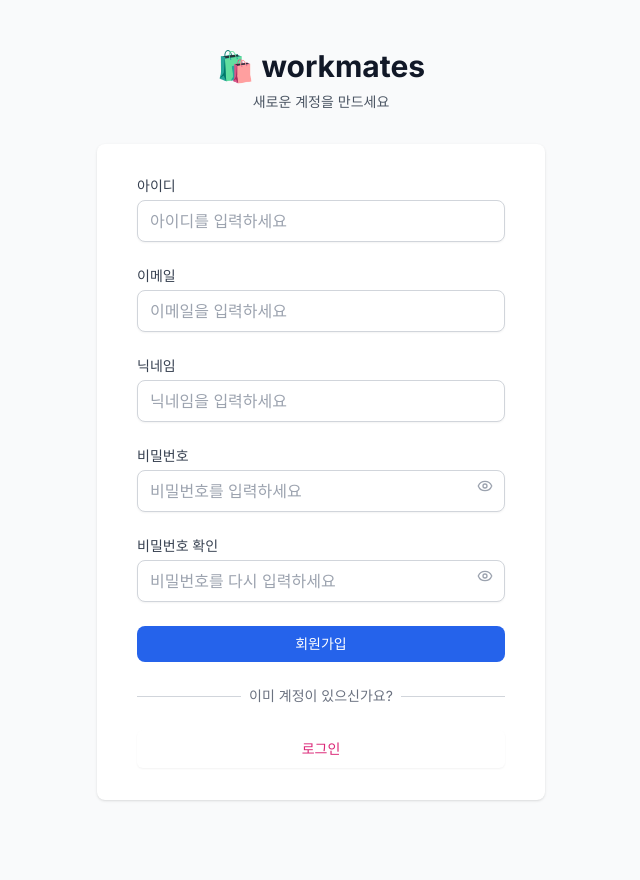
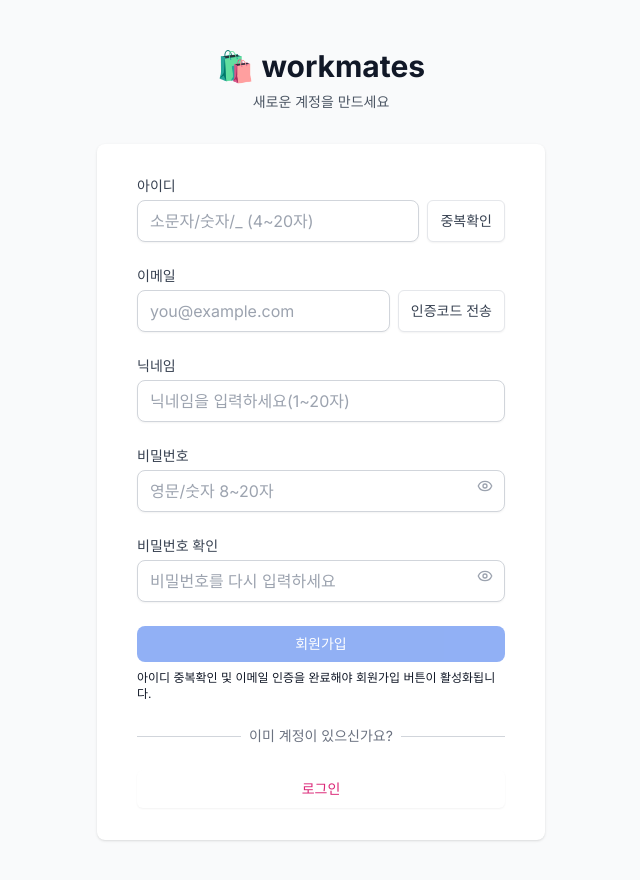
Before and after one commit to Gabia2nd-Overflow/Workmates, a React (Vite) app in the folder source/frontend/: page /signup in a window 1280 px wide. Shown: the top 880 px of the page, without its empty margins (319-959 px from the left). Before the commit the page ends 848 px from the top, so only its background shows below. Built offline with nearby package versions, Linux system fonts and the light colour scheme.

Commit message:
회원가입 인증체크
1122

```diff
--- a/source/frontend/src/pages/SignUp.css
+++ b/source/frontend/src/pages/SignUp.css
@@ -1,84 +1,36 @@
-.page.page--signup {
-  /* 기존: min-h-screen bg-gray-50 flex flex-col justify-center py-12 sm:px-6 lg:px-8 */
-  @apply min-h-screen bg-gray-50 flex flex-col justify-center py-12 sm:px-6 lg:px-8;
+.page.page--signup { @apply min-h-screen bg-gray-50 flex flex-col justify-center py-12 sm:px-6 lg:px-8; }
+
+.signup__container { @apply sm:mx-auto sm:w-full sm:max-w-md; }
+.signup__container--spaced { @apply mt-8; }
+.signup__brand { @apply text-3xl font-bold text-gray-900 text-center; }
+.signup__subtitle { @apply mt-2 text-sm text-gray-600; }
+
+.signup__card { @apply bg-white shadow sm:rounded-lg py-8 px-4 sm:px-10; }
+.signup__form { @apply space-y-6; }
+
+/* ✅ (A) 가로 배치: 입력창 + 옆 버튼 */
+.signup__row { @apply flex items-end gap-2; }           /* items-end: 라벨이 위에 있어도 두 요소의 바닥선 맞춤 */
+.signup__input-grow { @apply flex-1; }                  /* Input이 가로를 먹고 */
+.signup__sidebtn {                                      /* 옆 버튼 높이를 입력창에 맞춰줌 */
+  @apply px-3 py-2 border rounded-md text-sm shadow-sm
+         text-gray-700 bg-white hover:bg-gray-50
+         focus:outline-none focus:ring-2 focus:ring-offset-2 focus:ring-pink-500;
+  height: 42px; /* ← Input 컴포넌트 높이에 맞춰 조절(보통 40~44px). 필요 시 40px로 바꿔도 OK */
 }
 
-/* 상단 타이틀 컨테이너 (폭/중앙정렬) */
-.signup__container {
-  /* 기존: sm:mx-auto sm:w-full sm:max-w-md */
-  @apply sm:mx-auto sm:w-full sm:max-w-md;
-}
+/* ✅ (B) 비밀번호 행만 absolute 토글 유지 */
+.signup__field-box { @apply relative; }
+.signup__toggle { @apply absolute right-3 top-8 text-gray-400 hover:text-gray-600; }
 
-/* 아래쪽 카드 래퍼는 위쪽 여백만 추가 */
-.signup__container--spaced {
-  @apply mt-8;
-}
-
-.signup__brand {
-  /* 기존: text-3xl font-bold text-gray-900 text-center */
-  @apply text-3xl font-bold text-gray-900 text-center;
-}
-
-.signup__subtitle {
-  /* 기존: mt-2 text-sm text-gray-600 */
-  @apply mt-2 text-sm text-gray-600;
-}
-
-/* 카드(전역 card 안 쓰고 독립 적용) */
-.signup__card {
-  /* 기존: card + py-8 px-4 sm:px-10 */
-  @apply bg-white shadow sm:rounded-lg py-8 px-4 sm:px-10;
-}
-
-/* 폼 수직 간격 */
-.signup__form {
-  /* 기존: space-y-6 */
-  @apply space-y-6;
-}
-
-/* 입력 필드(비번/확인)에서 아이콘/토글 절대배치 기준 */
-.signup__field-box {
-  /* 기존: relative */
-  @apply relative;
-}
-
-/* 비밀번호 보이기 토글 버튼 */
-.signup__toggle {
-  /* 기존: absolute right-3 top-8 text-gray-400 hover:text-gray-600 */
-  @apply absolute right-3 top-8 text-gray-400 hover:text-gray-600;
-}
-
-/* 구분선 영역 */
-.signup__hr {
-  @apply mt-6;
-}
-.signup__hr-box {
-  @apply relative;
-}
-.signup__hr-rail {
-  /* 기존: absolute inset-0 flex items-center */
-  @apply absolute inset-0 flex items-center;
-}
-.signup__hr-line {
-  /* 기존: w-full border-t border-gray-300 */
-  @apply w-full border-t border-gray-300;
-}
-.signup__hr-label {
-  /* 기존: relative flex justify-center text-sm */
-  @apply relative flex justify-center text-sm;
-}
-.signup__hr-chip {
-  /* 기존: px-2 bg-white text-gray-500 */
-  @apply px-2 bg-white text-gray-500;
-}
-
-/* 하단 링크 영역 */
-.signup__actions {
-  /* 기존: mt-6 */
-  @apply mt-6;
-}
+/* 구분선/하단 영역 동일 */
+.signup__hr { @apply mt-6; }
+.signup__hr-box { @apply relative; }
+.signup__hr-rail { @apply absolute inset-0 flex items-center; }
+.signup__hr-line { @apply w-full border-t border-gray-300; }
+.signup__hr-label { @apply relative flex justify-center text-sm; }
+.signup__hr-chip { @apply px-2 bg-white text-gray-500; }
+.signup__actions { @apply mt-6; }
 .signup__alt-link {
-  /* 기존 긴 Tailwind 묶음 그대로 흡수 */
   @apply w-full flex justify-center py-2 px-4 border border-transparent rounded-md shadow-sm
          text-sm font-medium text-pink-600 bg-white hover:bg-gray-50
          focus:outline-none focus:ring-2 focus:ring-offset-2 focus:ring-pink-500;
--- a/source/frontend/src/pages/SignUp.jsx
+++ b/source/frontend/src/pages/SignUp.jsx
@@ -1,128 +1,330 @@
-import { useState } from "react";
+// src/pages/SignUp.jsx
+import { useEffect, useRef, useState } from "react";
 import { useNavigate, Link } from "react-router-dom";
-import { useForm } from "react-hook-form"; //검증관리, 폼관리
+import { useForm } from "react-hook-form";
 import { Eye, EyeOff, Lock, User, Mail, UserCheck } from "lucide-react";
 import { authAPI } from "../services/api";
 import Button from "../Components/Button";
 import Input from "../Components/Input";
-import toast from "react-hot-toast"; //알림
+import toast from "react-hot-toast";
 import "./SignUp.css";
 
-const SignUp = () => {
+// ===== 정규식 (백엔드 규칙과 맞추기) =====
+const ID_REGEX = /^[a-z0-9_]{4,20}$/;            // 소문자/숫자/_ 4~20
+const PW_REGEX = /^[A-Za-z0-9]{8,20}$/;           // 영문/숫자 8~20
+const NICK_REGEX = /^[가-힣A-Za-z0-9]{1,20}$/;    // 1~20
+const EMAIL_REGEX = /^[A-Z0-9._%+-]+@[A-Z0-9.-]+\.[A-Z]{2,}$/i;
+
+export default function SignUp() {
   const navigate = useNavigate();
+
+  // (A) 비밀번호 토글
   const [showPassword, setShowPassword] = useState(false);
   const [showConfirmPassword, setShowConfirmPassword] = useState(false);
+
+  // (B) 서버 요청 로딩
   const [loading, setLoading] = useState(false);
 
+  // (C) 상태머신
+  // idState: idle | checking | ok | dup | invalid
+  const [idState, setIdState] = useState("idle");
+  // emailState: idle | sending | sent | confirming | confirmed
+  const [emailState, setEmailState] = useState("idle");
+
+  // (D) 이메일 재전송 쿨다운
+  const [cooldown, setCooldown] = useState(0);
+  const timerRef = useRef(null);
+
+  // react-hook-form
   const {
-    register, //입력 필드 폼에 등록
-    handleSubmit, //제출 관리
-    watch, //실시간 감지
-    formState: { errors }, //검증 객체
+    register,
+    handleSubmit,
+    watch,
+    setError,
+    clearErrors,
+    formState: { errors },
   } = useForm();
 
-  const password = watch("password"); //비번 확인
+  // 폼 값
+  const id = watch("id");
+  const email = watch("email");
+  const password = watch("password");
+  const confirmPassword = watch("confirmPassword");
+  const nickname = watch("nickname");
 
-  //폼 제출 핸들러
+  // 제출 가능 조건
+  const canSubmit =
+    idState === "ok" &&
+    emailState === "confirmed" &&
+    ID_REGEX.test(id || "") &&
+    EMAIL_REGEX.test(email || "") &&
+    PW_REGEX.test(password || "") &&
+    password === confirmPassword &&
+    NICK_REGEX.test(nickname || "");
+
+  // ─── 아이디 입력 변화 → 상태 재설정 ───
+  useEffect(() => {
+    if (!id) return setIdState("idle");
+    if (!ID_REGEX.test(id)) return setIdState("invalid");
+    setIdState("idle");
+  }, [id]);
+
+  // ─── 아이디 중복확인 ───
+  const handleCheckId = async () => {
+    if (!ID_REGEX.test(id || "")) {
+      setIdState("invalid");
+      setError("id", { message: "소문자/숫자/_ 4~20자로 입력하세요." });
+      return;
+    }
+    clearErrors("id");
+    try {
+      setIdState("checking");
+      const res = await authAPI.checkId(id);
+      if (res?.isOk) {
+        setIdState("ok");
+        toast.success("사용 가능한 아이디입니다.");
+      } else {
+        setIdState("dup");
+        setError("id", { message: "이미 사용 중인 아이디입니다." });
+      }
+    } catch (e) {
+      setIdState("idle");
+      toast.error(e?.response?.data?.message || "중복확인 중 오류가 발생했습니다.");
+      console.error(e);
+    }
+  };
+
+  // ─── 이메일 인증코드 전송 ───
+  const handleSendEmail = async () => {
+    if (!EMAIL_REGEX.test(email || "")) {
+      setError("email", { message: "올바른 이메일 형식을 입력하세요." });
+      return;
+    }
+    clearErrors("email");
+    if (cooldown > 0) return;
+
+    try {
+      setEmailState("sending");
+      const res = await authAPI.verifyEmail(email);
+      if (res?.isCodeSent) {
+        setEmailState("sent");
+        toast.success("인증코드를 전송했습니다. 메일함을 확인하세요.");
+
+        // 60초 쿨다운
+        setCooldown(60);
+        timerRef.current = setInterval(() => {
+          setCooldown((sec) => {
+            if (sec <= 1) {
+              clearInterval(timerRef.current);
+              return 0;
+            }
+            return sec - 1;
+          });
+        }, 1000);
+      } else {
+        setEmailState("idle");
+        toast.error("인증코드 전송 실패");
+      }
+    } catch (e) {
+      setEmailState("idle");
+      toast.error(e?.response?.data?.message || "인증코드 전송 중 오류가 발생했습니다.");
+      console.error(e);
+    }
+  };
+
+  // ─── 이메일 코드 확인 ───
+  const [code, setCode] = useState("");
+  const handleConfirmEmail = async () => {
+    if (!code.trim()) {
+      toast.error("인증코드를 입력하세요.");
+      return;
+    }
+    try {
+      setEmailState("confirming");
+      const res = await authAPI.confirmEmail(email, code);
+      if (res?.isConfirmed) {
+        setEmailState("confirmed");
+        toast.success("이메일 인증이 완료되었습니다.");
+      } else {
+        setEmailState("sent");
+        toast.error("인증코드가 올바르지 않습니다.");
+      }
+    } catch (e) {
+      setEmailState("sent");
+      toast.error(e?.response?.data?.message || "인증 확인 중 오류가 발생했습니다.");
+      console.error(e);
+    }
+  };
+
+  // ─── 회원가입 제출 ───
   const onSubmit = async (data) => {
+    if (!canSubmit) {
+      toast.error("아이디 중복확인과 이메일 인증을 완료해주세요.");
+      return;
+    }
+    const payload = {
+      id: data.id,
+      email: data.email,
+      password: data.password,
+      nickname: data.nickname,
+    };
+
     try {
       setLoading(true);
-      await authAPI.signUp(data); //암호화후 회원가입
+      await authAPI.signUp(payload);
       toast.success("회원가입에 성공했습니다! 로그인해주세요.");
       navigate("/login");
     } catch (error) {
-      const message =
-        error.response?.data?.message || "회원가입에 실패했습니다.";
+      const message = error.response?.data?.message || "회원가입에 실패했습니다.";
       toast.error(message);
     } finally {
       setLoading(false);
     }
   };
 
+  // 타이머 정리
+  useEffect(() => () => timerRef.current && clearInterval(timerRef.current), []);
+
   return (
-    // 반응형 패딩
     <div className="page page--signup">
-      {/* 반응형 너비 */}
       <div className="signup__container">
         <div className="text-center">
-          {/* 반응형 텍스트 */}
-          <h2 onClick={() => navigate("/")}  className="signup__brand">🛍️ workmates</h2>
+          <h2 onClick={() => navigate("/")} className="signup__brand">🛍️ workmates</h2>
           <p className="signup__subtitle">새로운 계정을 만드세요</p>
         </div>
       </div>
-      {/* 반응형 간격 */}
+
       <div className="signup__container signup__container--spaced">
         <div className="signup__card">
           <form className="signup__form" onSubmit={handleSubmit(onSubmit)}>
+            {/* 아이디 + 중복확인 (가로 배치) */}
             <div>
+              <div className="signup__row">
+                <div className="signup__input-grow">
                   <Input
                     label="아이디"
                     type="text"
-                placeholder="아이디를 입력하세요"
+                    placeholder="소문자/숫자/_ (4~20자)"
                     {...register("id", {
-                  // ✅ username → id 로 변경
                       required: "아이디를 입력해주세요.",
-                  minLength: {
-                    value: 3,
-                    message: "아이디는 최소 3자 이상이어야 합니다.",
-                  },
-                  pattern: {
-                    value: /^[a-zA-Z0-9_]+$/,
-                    message:
-                      "아이디는 영문, 숫자, 언더스코어만 사용 가능합니다.",
-                  },
+                      pattern: { value: ID_REGEX, message: "소문자/숫자/_ 4~20자" },
                     })}
                     error={errors.id?.message}
                     icon={<User className="w-4 h-4" />}
                   />
                 </div>
+                <button
+                  type="button"
+                  className="signup__sidebtn"
+                  onClick={handleCheckId}
+                  disabled={!id || idState === "checking" || idState === "ok"}
+                  title="아이디 중복확인"
+                >
+                  {idState === "checking" ? "확인중..." : idState === "ok" ? "확인완료" : "중복확인"}
+                </button>
+              </div>
+              <p className="text-xs mt-1">
+                {idState === "invalid" && "형식이 올바르지 않습니다."}
+                {idState === "dup" && "이미 사용 중인 아이디입니다."}
+                {idState === "ok" && "사용 가능한 아이디입니다."}
+              </p>
+            </div>
 
+            {/* 이메일 + 인증코드 전송 (가로 배치) */}
             <div>
+              <div className="signup__row">
+                <div className="signup__input-grow">
                   <Input
                     label="이메일"
                     type="email"
-                placeholder="이메일을 입력하세요"
+                    placeholder="you@example.com"
                     {...register("email", {
                       required: "이메일을 입력해주세요.",
-                  pattern: {
-                    value: /^[A-Z0-9._%+-]+@[A-Z0-9.-]+\.[A-Z]{2,}$/i,
-                    message: "올바른 이메일 형식을 입력해주세요.",
+                      pattern: { value: EMAIL_REGEX, message: "올바른 이메일 형식" },
+                      onChange: () => {
+                        if (emailState !== "confirmed") setEmailState("idle");
                       },
                     })}
                     error={errors.email?.message}
                     icon={<Mail className="w-4 h-4" />}
                   />
                 </div>
+                <button
+                  type="button"
+                  className="signup__sidebtn"
+                  onClick={handleSendEmail}
+                  disabled={
+                    !EMAIL_REGEX.test(email || "") ||
+                    emailState === "sending" ||
+                    emailState === "confirmed" ||
+                    cooldown > 0
+                  }
+                  title="인증코드 전송"
+                >
+                  {emailState === "sending"
+                    ? "전송중..."
+                    : emailState === "confirmed"
+                    ? "인증완료"
+                    : cooldown > 0
+                    ? `재전송(${cooldown}s)`
+                    : "인증코드 전송"}
+                </button>
+              </div>
 
+              {/* 인증코드 + 코드확인 (가로 배치) */}
+              {(emailState === "sent" || emailState === "confirming") && (
+                <div className="mt-2 signup__row">
+                  <div className="signup__input-grow">
+                    <Input
+                      label="인증코드"
+                      type="text"
+                      placeholder="이메일로 받은 6자리 코드"
+                      value={code}
+                      onChange={(e) => setCode(e.target.value)}
+                    />
+                  </div>
+                  <button
+                    type="button"
+                    className="signup__sidebtn"
+                    onClick={handleConfirmEmail}
+                    disabled={emailState === "confirming" || !code.trim()}
+                    title="코드 확인"
+                  >
+                    {emailState === "confirming" ? "확인중..." : "코드확인"}
+                  </button>
+                </div>
+              )}
+
+              {emailState === "confirmed" && (
+                <p className="text-xs mt-1">이메일 인증이 완료되었습니다.</p>
+              )}
+            </div>
+
+            {/* 닉네임 */}
             <div>
               <Input
                 label="닉네임"
                 type="text"
-                placeholder="닉네임을 입력하세요"
+                placeholder="닉네임을 입력하세요(1~20자)"
                 {...register("nickname", {
                   required: "닉네임을 입력해주세요.",
-                  minLength: {
-                    value: 2,
-                    message: "닉네임은 최소 2자 이상이어야 합니다.",
-                  },
+                  pattern: { value: NICK_REGEX, message: "닉네임 형식을 확인하세요." },
                 })}
                 error={errors.nickname?.message}
                 icon={<UserCheck className="w-4 h-4" />}
               />
             </div>
 
+            {/* 비밀번호 */}
             <div>
               <div className="signup__field-box">
                 <Input
                   label="비밀번호"
                   type={showPassword ? "text" : "password"}
-                  placeholder="비밀번호를 입력하세요"
+                  placeholder="영문/숫자 8~20자"
                   {...register("password", {
                     required: "비밀번호를 입력해주세요.",
-                    minLength: {
-                      value: 8,
-                      message: "비밀번호는 최소 8자 이상이어야 합니다.",
-                    },
+                    pattern: { value: PW_REGEX, message: "8~20자 영문/숫자" },
                   })}
                   error={errors.password?.message}
                   icon={<Lock className="w-4 h-4" />}
@@ -132,15 +334,12 @@ const SignUp = () => {
                   className="signup__toggle"
                   onClick={() => setShowPassword(!showPassword)}
                 >
-                  {showPassword ? (
-                    <EyeOff className="w-4 h-4" />
-                  ) : (
-                    <Eye className="w-4 h-4" />
-                  )}
+                  {showPassword ? <EyeOff className="w-4 h-4" /> : <Eye className="w-4 h-4" />}
                 </button>
               </div>
             </div>
 
+            {/* 비밀번호 확인 */}
             <div>
               <div className="signup__field-box">
                 <Input
@@ -149,8 +348,7 @@ const SignUp = () => {
                   placeholder="비밀번호를 다시 입력하세요"
                   {...register("confirmPassword", {
                     required: "비밀번호 확인을 입력해주세요.",
-                    validate: (value) =>
-                      value === password || "비밀번호가 일치하지 않습니다.",
+                    validate: (value) => value === password || "비밀번호가 일치하지 않습니다.",
                   })}
                   error={errors.confirmPassword?.message}
                   icon={<Lock className="w-4 h-4" />}
@@ -160,19 +358,21 @@ const SignUp = () => {
                   className="signup__toggle"
                   onClick={() => setShowConfirmPassword(!showConfirmPassword)}
                 >
-                  {showConfirmPassword ? (
-                    <EyeOff className="w-4 h-4" />
-                  ) : (
-                    <Eye className="w-4 h-4" />
-                  )}
+                  {showConfirmPassword ? <EyeOff className="w-4 h-4" /> : <Eye className="w-4 h-4" />}
                 </button>
               </div>
             </div>
 
+            {/* 제출 */}
             <div>
-              <Button type="submit" className="w-full" disabled={loading}>
+              <Button type="submit" className="w-full" disabled={loading || !canSubmit}>
                 {loading ? "회원가입 중..." : "회원가입"}
               </Button>
+              {!canSubmit && (
+                <p className="text-xs mt-2">
+                  아이디 중복확인 및 이메일 인증을 완료해야 회원가입 버튼이 활성화됩니다.
+                </p>
+              )}
             </div>
           </form>
 
@@ -182,17 +382,12 @@ const SignUp = () => {
                 <div className="signup__hr-line" />
               </div>
               <div className="signup__hr-label">
-                <span className="signup__hr-chip">
-                  이미 계정이 있으신가요?
-                </span>
+                <span className="signup__hr-chip">이미 계정이 있으신가요?</span>
               </div>
             </div>
 
             <div className="signup__actions">
-              <Link
-                to="/login"
-                className="signup__alt-link"
-              >
+              <Link to="/login" className="signup__alt-link">
                 로그인
               </Link>
             </div>
@@ -201,5 +396,4 @@ const SignUp = () => {
       </div>
     </div>
   );
-};
-export default SignUp;
+}
```
Lines whose indentation alone changed are shown as unchanged.
